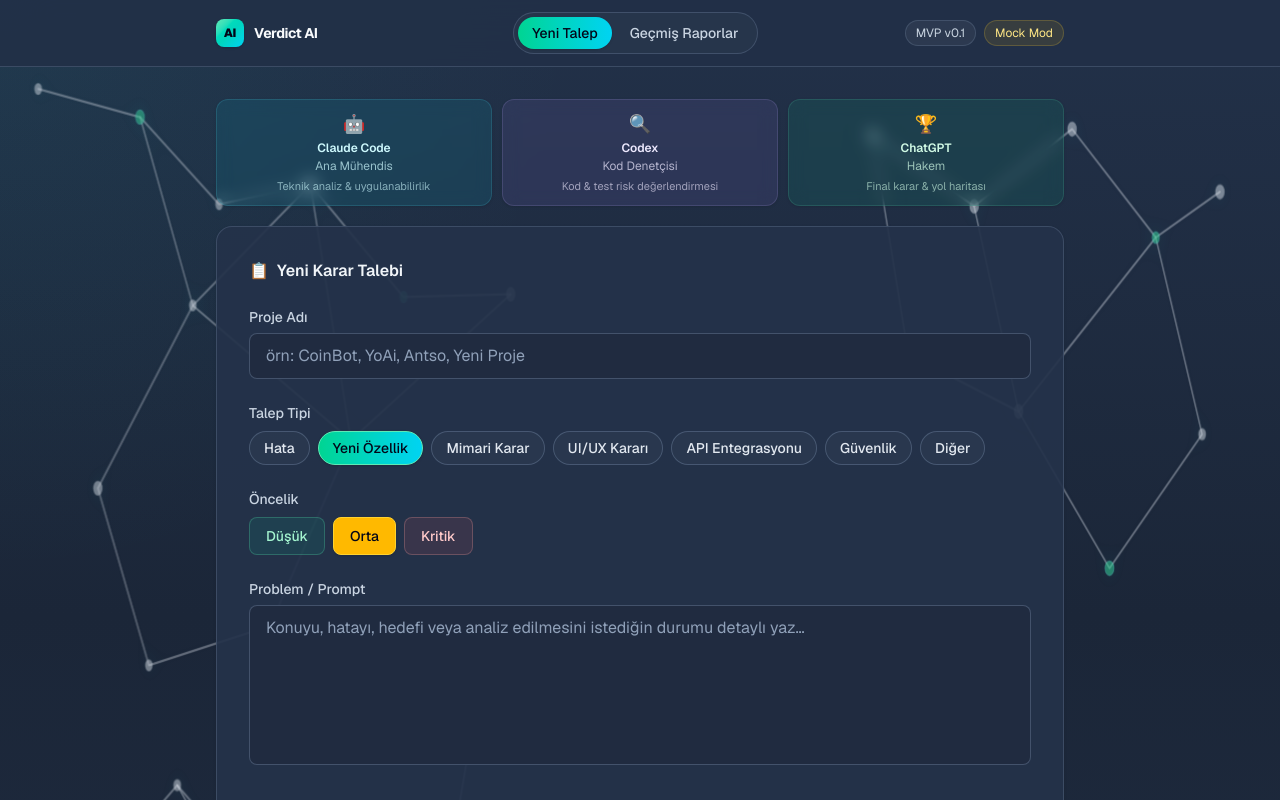
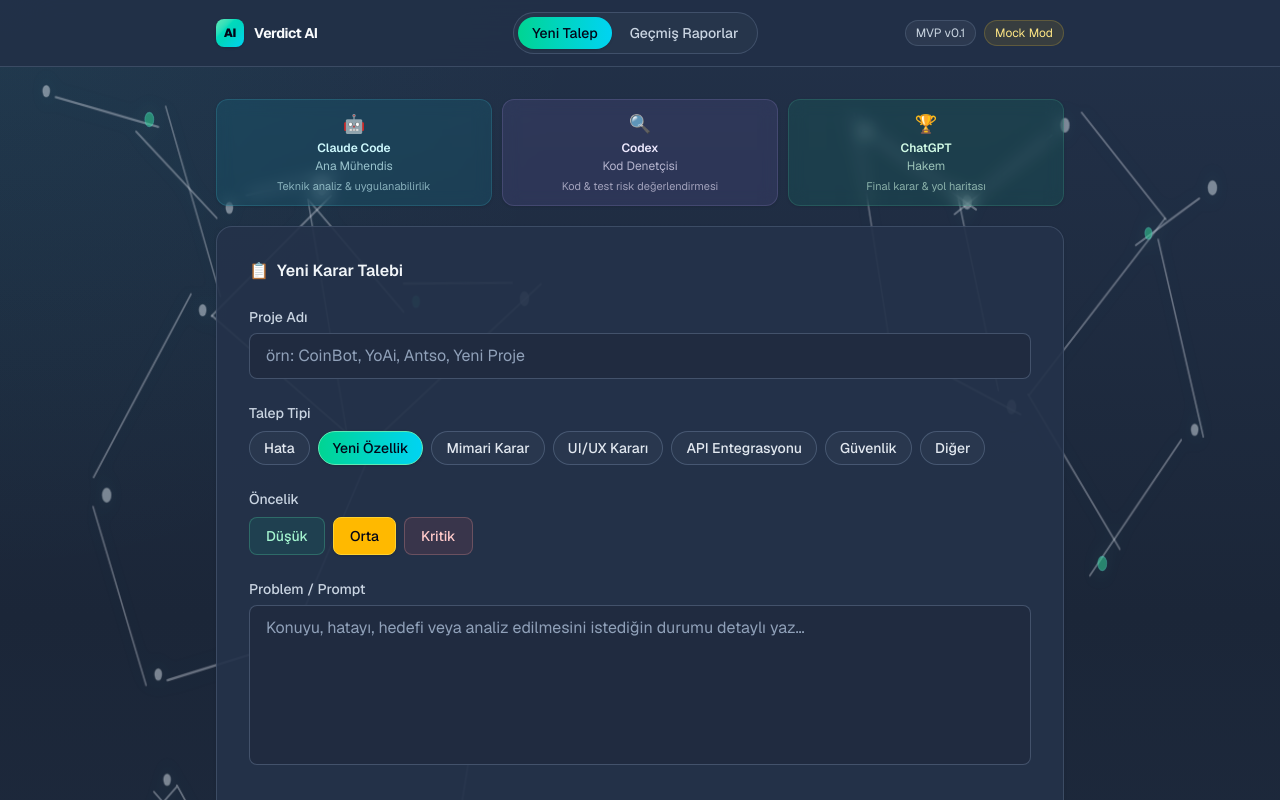
Before and after one commit to onursuay/Verdict-ai, a Next.js app: page / in a window 1280 px wide. Shown: the top 800 px of the page. Built offline with nearby package versions, Linux system fonts and the light colour scheme.

Commit message:
Animate network lines independently

```diff
--- a/app/globals.css
+++ b/app/globals.css
@@ -50,14 +50,32 @@
   stroke-linejoin: round;
   stroke-width: 1.65;
   filter: drop-shadow(0 0 8px rgba(45, 212, 191, 0.2));
+}
+
+.network-cluster line {
+  fill: transparent !important;
+  opacity: 0.95;
   transform-box: fill-box;
   transform-origin: center;
-  animation: network-drift 16s ease-in-out infinite alternate;
+  animation: edge-drift-a 8s ease-in-out infinite alternate;
 }
 
-.network-cluster path {
-  fill: transparent !important;
-  opacity: 0.95;
+.network-cluster line:nth-of-type(2n) {
+  animation-name: edge-drift-b;
+  animation-duration: 10s;
+  animation-delay: -2s;
+}
+
+.network-cluster line:nth-of-type(3n) {
+  animation-name: edge-drift-c;
+  animation-duration: 12s;
+  animation-delay: -5s;
+}
+
+.network-cluster line:nth-of-type(5n) {
+  animation-name: edge-drift-d;
+  animation-duration: 9s;
+  animation-delay: -3s;
 }
 
 .network-cluster circle {
@@ -71,38 +89,55 @@
   stroke: rgba(94, 234, 212, 0.62);
 }
 
-.network-left-top {
-  animation-duration: 18s;
-}
-
-.network-left-bottom {
-  animation-duration: 22s;
-  animation-delay: -7s;
-}
-
-.network-right-top {
-  animation-duration: 20s;
-  animation-delay: -5s;
-}
-
-.network-right-bottom {
-  animation-duration: 24s;
-  animation-delay: -11s;
-}
-
-@keyframes network-drift {
+@keyframes edge-drift-a {
   0% {
-    transform: translate3d(-24px, -8px, 0) scale(0.98);
-    opacity: 0.66;
+    transform: translate3d(-14px, -5px, 0) rotate(-0.8deg);
+    opacity: 0.45;
   }
 
-  45% {
+  50% {
     opacity: 1;
   }
 
   100% {
-    transform: translate3d(34px, 12px, 0) scale(1.02);
-    opacity: 0.74;
+    transform: translate3d(16px, 7px, 0) rotate(0.8deg);
+    opacity: 0.75;
+  }
+}
+
+@keyframes edge-drift-b {
+  0% {
+    transform: translate3d(12px, -8px, 0) rotate(0.6deg);
+    opacity: 0.52;
+  }
+
+  100% {
+    transform: translate3d(-18px, 10px, 0) rotate(-0.9deg);
+    opacity: 0.9;
+  }
+}
+
+@keyframes edge-drift-c {
+  0% {
+    transform: translate3d(-8px, 12px, 0) rotate(1deg);
+    opacity: 0.58;
+  }
+
+  100% {
+    transform: translate3d(20px, -10px, 0) rotate(-0.7deg);
+    opacity: 0.82;
+  }
+}
+
+@keyframes edge-drift-d {
+  0% {
+    transform: translate3d(6px, 9px, 0) rotate(-0.5deg);
+    opacity: 0.5;
+  }
+
+  100% {
+    transform: translate3d(-14px, -12px, 0) rotate(0.7deg);
+    opacity: 0.88;
   }
 }
 
@@ -134,7 +169,7 @@
 }
 
 @media (prefers-reduced-motion: reduce) {
-  .network-cluster,
+  .network-cluster line,
   .network-cluster circle {
     animation: none;
   }
--- a/app/page.tsx
+++ b/app/page.tsx
@@ -73,9 +73,20 @@
       <div className="algorithm-layer" aria-hidden="true">
         <svg className="network-field" viewBox="0 0 1440 900" preserveAspectRatio="none">
           <g className="network-cluster network-left-top">
-            <path d="M52 64 L168 84 L258 146 L362 132 L468 212 L590 210" />
-            <path d="M168 84 L228 218 L362 132 L408 314 L590 210" />
-            <path d="M120 348 L228 218 L408 314 L316 446 L178 474 L120 348" />
+            <line x1="52" y1="64" x2="168" y2="84" />
+            <line x1="168" y1="84" x2="258" y2="146" />
+            <line x1="258" y1="146" x2="362" y2="132" />
+            <line x1="362" y1="132" x2="468" y2="212" />
+            <line x1="468" y1="212" x2="590" y2="210" />
+            <line x1="168" y1="84" x2="228" y2="218" />
+            <line x1="228" y1="218" x2="362" y2="132" />
+            <line x1="362" y1="132" x2="408" y2="314" />
+            <line x1="408" y1="314" x2="590" y2="210" />
+            <line x1="120" y1="348" x2="228" y2="218" />
+            <line x1="228" y1="218" x2="408" y2="314" />
+            <line x1="408" y1="314" x2="316" y2="446" />
+            <line x1="316" y1="446" x2="178" y2="474" />
+            <line x1="178" y1="474" x2="120" y2="348" />
             <circle cx="52" cy="64" r="4" />
             <circle cx="168" cy="84" r="5" className="node-hot" />
             <circle cx="258" cy="146" r="4" />
@@ -89,9 +100,18 @@
             <circle cx="178" cy="474" r="4" />
           </g>
           <g className="network-cluster network-left-bottom">
-            <path d="M94 616 L188 548 L292 624 L354 734 L262 812 L112 768 L94 616" />
-            <path d="M188 548 L354 734 L482 642 L568 716 L594 826" />
-            <path d="M292 624 L482 642 L514 524" />
+            <line x1="94" y1="616" x2="188" y2="548" />
+            <line x1="188" y1="548" x2="292" y2="624" />
+            <line x1="292" y1="624" x2="354" y2="734" />
+            <line x1="354" y1="734" x2="262" y2="812" />
+            <line x1="262" y1="812" x2="112" y2="768" />
+            <line x1="112" y1="768" x2="94" y2="616" />
+            <line x1="188" y1="548" x2="354" y2="734" />
+            <line x1="354" y1="734" x2="482" y2="642" />
+            <line x1="482" y1="642" x2="568" y2="716" />
+            <line x1="568" y1="716" x2="594" y2="826" />
+            <line x1="292" y1="624" x2="482" y2="642" />
+            <line x1="482" y1="642" x2="514" y2="524" />
             <circle cx="94" cy="616" r="5" />
             <circle cx="188" cy="548" r="4" />
             <circle cx="292" cy="624" r="5" />
@@ -104,9 +124,17 @@
             <circle cx="514" cy="524" r="4" />
           </g>
           <g className="network-cluster network-right-top">
-            <path d="M974 92 L1088 142 L1198 88 L1292 164 L1364 132" />
-            <path d="M1088 142 L1138 286 L1292 164 L1344 302 L1240 396 L1138 286" />
-            <path d="M974 92 L1014 246 L1138 286" />
+            <line x1="974" y1="92" x2="1088" y2="142" />
+            <line x1="1088" y1="142" x2="1198" y2="88" />
+            <line x1="1198" y1="88" x2="1292" y2="164" />
+            <line x1="1292" y1="164" x2="1364" y2="132" />
+            <line x1="1088" y1="142" x2="1138" y2="286" />
+            <line x1="1138" y1="286" x2="1292" y2="164" />
+            <line x1="1292" y1="164" x2="1344" y2="302" />
+            <line x1="1344" y1="302" x2="1240" y2="396" />
+            <line x1="1240" y1="396" x2="1138" y2="286" />
+            <line x1="974" y1="92" x2="1014" y2="246" />
+            <line x1="1014" y1="246" x2="1138" y2="286" />
             <circle cx="974" cy="92" r="4" />
             <circle cx="1088" cy="142" r="5" />
             <circle cx="1198" cy="88" r="5" />
@@ -118,9 +146,15 @@
             <circle cx="1014" cy="246" r="4" />
           </g>
           <g className="network-cluster network-right-bottom">
-            <path d="M920 620 L1014 698 L1134 642 L1268 722 L1382 664" />
-            <path d="M1014 698 L1052 826 L1198 782 L1268 722" />
-            <path d="M920 620 L1052 826 L1198 782" />
+            <line x1="920" y1="620" x2="1014" y2="698" />
+            <line x1="1014" y1="698" x2="1134" y2="642" />
+            <line x1="1134" y1="642" x2="1268" y2="722" />
+            <line x1="1268" y1="722" x2="1382" y2="664" />
+            <line x1="1014" y1="698" x2="1052" y2="826" />
+            <line x1="1052" y1="826" x2="1198" y2="782" />
+            <line x1="1198" y1="782" x2="1268" y2="722" />
+            <line x1="920" y1="620" x2="1052" y2="826" />
+            <line x1="1052" y1="826" x2="1198" y2="782" />
             <circle cx="920" cy="620" r="5" />
             <circle cx="1014" cy="698" r="4" className="node-hot" />
             <circle cx="1134" cy="642" r="5" />
```
